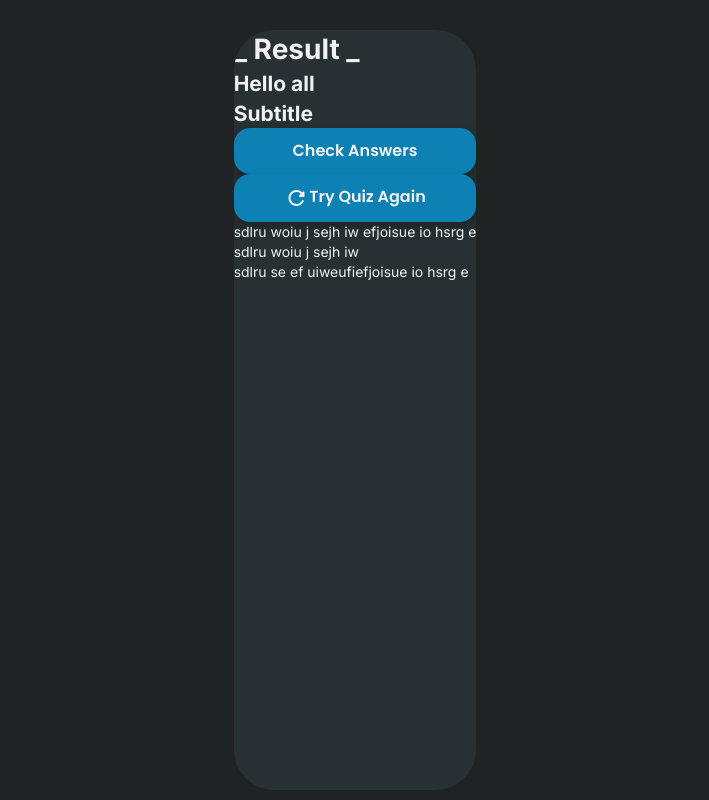
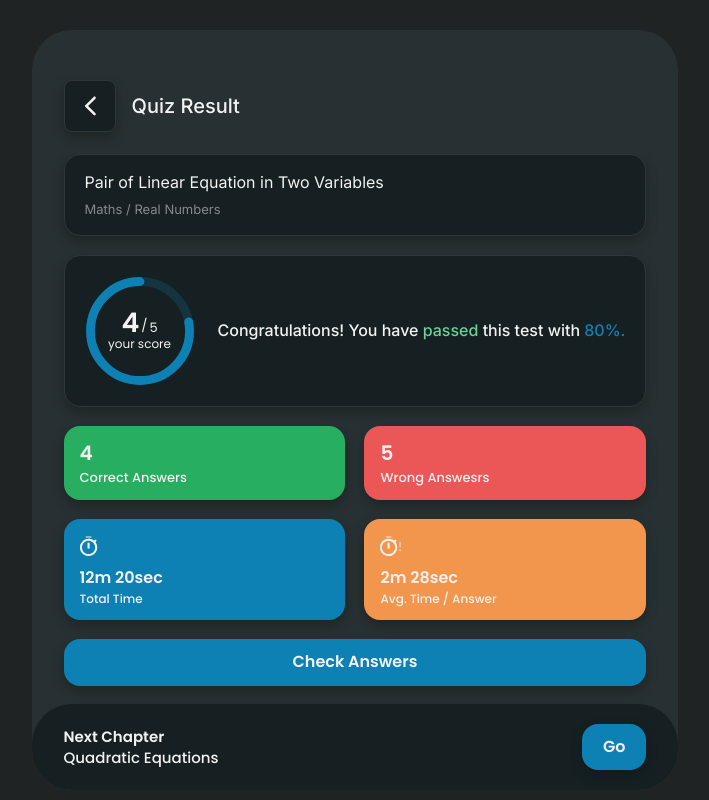
Before and after one commit to VanyaKupnevskij/quiz, a React (Create React App) app: page /quiz/result in a window 1280 px wide. Shown: the whole page, without its empty margins (285-994 px from the left). Built offline with nearby package versions, Linux system fonts and the light colour scheme.

Commit message:
result page

```diff
--- a/src/components/Banner/Banner.module.scss
+++ b/src/components/Banner/Banner.module.scss
@@ -1,4 +1,4 @@
-@import '../../index.scss';
+@import '../../variables.scss';
 
 .root {
   font-family: $base-font;
--- a/src/components/Button/Button.module.scss
+++ b/src/components/Button/Button.module.scss
@@ -1,4 +1,4 @@
-@import '../../index.scss';
+@import '../../variables.scss';
 
 .root {
   background-color: $blue-color;
--- a/src/components/Header/Header.module.scss
+++ b/src/components/Header/Header.module.scss
@@ -1,4 +1,4 @@
-@import '../../index.scss';
+@import '../../variables.scss';
 
 .header {
   margin: 50px 32px 0px 32px;
--- a/src/components/Question/Question.module.scss
+++ b/src/components/Question/Question.module.scss
@@ -1,4 +1,4 @@
-@import '../../index.scss';
+@import '../../variables.scss';
 
 .numeric_question {
   .current {
--- a/src/pages/QuizPage.module.scss
+++ b/src/pages/QuizPage.module.scss
@@ -1,4 +1,4 @@
-@import '../index.scss';
+@import '../variables.scss';
 
 .additional_info {
   padding: 32px 32px 3px 32px;
--- a/src/pages/QuizResult.jsx
+++ b/src/pages/QuizResult.jsx
@@ -1,8 +1,11 @@
-import { FullWidthButton } from '../components/Button/Button';
+import Header from '../components/Header/Header';
+import Button, { FullWidthButton } from '../components/Button/Button';
 
-import { Link } from 'react-router-dom';
-
+import classNames from 'classnames';
+import styles from './QuizResult.module.scss';
 import againImg from '../images/again.svg';
+import timerAvgImg from '../images/timer_avg.svg';
+import timerTotalImg from '../images/timer_total.svg';
 
 function handleOnClick() {
   alert('click button/link');
@@ -11,29 +14,107 @@ function handleOnClick() {
 function QuizResult() {
   return (
     <>
-      <header>
-        <Link to="/quiz">
-          <h1>_ Result _</h1>
-        </Link>
-      </header>
+      <Header title={'Quiz Result'} />
+
       <section className="main">
-        <div className="inner">
-          <h1>Hello all</h1>
-          <h2>Subtitle</h2>
-          <FullWidthButton isLink linkPath="/quiz/page" handleClick={handleOnClick}>
-            Check Answers
-          </FullWidthButton>
-          <FullWidthButton isLink linkPath="/quiz/page" handleClick={handleOnClick}>
-            <img src={againImg} alt={'again'} />
-            Try Quiz Again
-          </FullWidthButton>
-          <p>sdlru woiu j sejh iw efjoisue io hsrg e</p>
-          <p>sdlru woiu j sejh iw </p>
-          <p>sdlru se ef uiweufiefjoisue io hsrg e</p>
+        <div className={styles.content}>
+          <div className={classNames([styles.inner_result, 'inner'])}>
+            <InfoQuiz />
+
+            <ScoreBlock />
+
+            <div className={styles.correct_answers}>
+              <div className={styles.number}>4</div>
+              <div className={styles.description}>Correct Answers</div>
+            </div>
+            <div className={styles.wrong_answers}>
+              <div className={styles.number}>5</div>
+              <div className={styles.description}>Wrong Answesrs</div>
+            </div>
+            <div className={styles.total_time}>
+              <img src={timerTotalImg} alt="timer" />
+              <div className={styles.number}>12m 20sec</div>
+              <div className={styles.description}>Total Time</div>
+            </div>
+            <div className={styles.avg_time_answer}>
+              <img src={timerAvgImg} alt="timer" />
+              <div className={styles.number}>2m 28sec</div>
+              <div className={styles.description}>Avg. Time / Answer</div>
+            </div>
+            <FullWidthButton isLink linkPath="/quiz/page" className={styles.check_answers}>
+              Check Answers
+            </FullWidthButton>
+            <FullWidthButton isLink linkPath="/quiz/page" className={styles.try_again}>
+              <img src={againImg} alt="again" /> Try Quiz Again
+            </FullWidthButton>
+          </div>
         </div>
+
+        <NextBlock />
       </section>
     </>
   );
 }
 
+function InfoQuiz() {
+  return (
+    <div className={styles.info_quiz}>
+      <h2>Pair of Linear Equation in Two Variables</h2>
+      <div className={styles.category}>
+        <span className={styles.subtitle}>Maths</span>
+        {' / '}
+        <span className={styles.subtitle}>Real Numbers</span>
+      </div>
+    </div>
+  );
+}
+
+function ScoreBlock() {
+  return (
+    <div className={styles.score}>
+      <div className={styles.indicator}>
+        <svg
+          viewBox="0 0 100 100"
+          xmlns="http://www.w3.org/2000/svg"
+          preserveAspectRatio="none"
+          data-value="75">
+          <circle r="45" cx="50" cy="50" />
+          <path
+            className={styles.fill_circle}
+            d="M5,50a45,45 0 1,0 90,0a45,45 0 1,0 -90,0"
+            stroke-linecap="round"
+            stroke-linejoin="round"
+            stroke-dashoffset="282.78302001953125"
+            stroke-dasharray="282.78302001953125"
+          />
+        </svg>
+        <div className={styles.value}>
+          <span className={styles.current}>4</span>
+          <span className={styles.line}>/</span>
+          <span className={styles.total}>5</span>
+          <span className={styles.caption}>your score</span>
+        </div>
+      </div>
+      <p>
+        Congratulations! You have <span className={styles.green}>passed</span> this test with
+        <span className={styles.blue}>{' 80%.'}</span>
+      </p>
+    </div>
+  );
+}
+
+function NextBlock() {
+  return (
+    <div className={styles.next_block}>
+      <div className={styles.chapter}>
+        <div className={styles.head}>Next Chapter</div>
+        <div>Quadratic Equations</div>
+      </div>
+      <Button isLink linkPath="/quiz" handleClick={handleOnClick}>
+        Go
+      </Button>
+    </div>
+  );
+}
+
 export default QuizResult;
--- a/src/pages/QuizResult.module.scss
+++ b/src/pages/QuizResult.module.scss
@@ -1 +1,259 @@
-@import '../index.scss';
+@import '../variables.scss';
+
+.content {
+  display: flex;
+  flex-direction: column;
+  font-family: $second-font;
+  margin-top: 22px;
+  flex-grow: 1;
+  padding: 0 16px;
+
+  .inner_result {
+    padding: 0 16px 16px 16px;
+    display: grid;
+    grid-template-columns: 1fr 1fr;
+    grid-template-areas:
+      'A A'
+      'B B'
+      'C D'
+      'E F'
+      'V V'
+      'R R';
+    gap: 19px;
+
+    &::-webkit-scrollbar-thumb {
+      background-color: rgba($back-color, 0.65);
+    }
+  }
+
+  .info_quiz {
+    grid-area: A;
+    border-radius: $base-border-radius;
+    background-color: $back-color;
+
+    display: flex;
+    flex-direction: column;
+    justify-content: center;
+    font-family: $base-font;
+    padding: 16px 20px;
+    border: 1px solid $border-color;
+    box-shadow: $base-box-shadow;
+
+    h2 {
+      font-weight: 400;
+      font-size: 16px;
+    }
+
+    .category {
+      padding-top: 7px;
+
+      font-weight: 400;
+      font-size: 13px;
+      opacity: 0.5;
+    }
+  }
+
+  .score {
+    grid-area: B;
+    background-color: $back-color;
+    border-radius: $base-border-radius;
+    border: 1px solid $border-color;
+    box-shadow: $base-box-shadow;
+
+    padding: 20px;
+    display: flex;
+    justify-content: center;
+    align-items: center;
+
+    .indicator {
+      position: relative;
+
+      svg {
+        display: inline-flex;
+        vertical-align: bottom;
+        width: 110px;
+        height: 110px;
+      }
+      circle {
+        stroke: rgba($blue-color, 0.2);
+        stroke-width: 8px;
+        stroke-dasharray: 0;
+        fill: none;
+      }
+      .fill_circle {
+        stroke-width: 8px;
+        stroke-dashoffset: calc(282.783px - 220px);
+        stroke: $blue-color;
+        fill: none;
+        transition: stroke-dashoffset 1s cubic-bezier(0.43, 0.41, 0.22, 0.91);
+        transform-origin: center center;
+        transform: rotate(-90deg) scaleX(-1) scaleY(-1);
+      }
+
+      .value {
+        position: absolute;
+        left: 50%;
+        top: 50%;
+        transform: translateX(-50%) translateY(-50%);
+        display: flex;
+        flex-wrap: wrap;
+        align-items: flex-end;
+        justify-content: center;
+
+        .current {
+          font-weight: 600;
+          font-size: 27px;
+          line-height: 25px;
+        }
+        .line {
+          font-weight: 400;
+          font-size: 13px;
+          line-height: 18px;
+          padding: 0 2px;
+        }
+        .total {
+          font-weight: 400;
+          font-size: 13px;
+          line-height: 14px;
+        }
+      }
+      .caption {
+        font-weight: 400;
+        font-size: 12px;
+        line-height: 18px;
+        white-space: nowrap;
+      }
+    }
+
+    p {
+      font-family: $base-font;
+      font-weight: 500;
+      font-size: 16px;
+      line-height: 160%;
+      margin-left: 23px;
+
+      .blue {
+        color: #0e81b4;
+      }
+      .green {
+        color: #6fcf97;
+      }
+    }
+  }
+
+  .correct_answers {
+    grid-area: C;
+    border-radius: $base-border-radius;
+    background-color: $green-color;
+    box-shadow: $base-box-shadow;
+    padding: 12px 16px;
+
+    .number {
+      font-weight: 600;
+      font-size: 20px;
+      line-height: 30px;
+    }
+
+    .description {
+      font-weight: 500;
+      font-size: 13px;
+      line-height: 20px;
+    }
+  }
+
+  .wrong_answers {
+    grid-area: D;
+    border-radius: $base-border-radius;
+    background-color: $red-color;
+    box-shadow: $base-box-shadow;
+    padding: 12px 16px;
+
+    .number {
+      font-weight: 600;
+      font-size: 20px;
+      line-height: 30px;
+    }
+
+    .description {
+      font-weight: 500;
+      font-size: 13px;
+      line-height: 20px;
+    }
+  }
+
+  .total_time {
+    grid-area: E;
+    border-radius: $base-border-radius;
+    background-color: $blue-color;
+    box-shadow: $base-box-shadow;
+    padding: 12px 16px;
+
+    img {
+      padding: 5px 0;
+    }
+
+    .number {
+      font-weight: 600;
+      font-size: 16px;
+      line-height: 24px;
+    }
+
+    .description {
+      font-weight: 500;
+      font-size: 12px;
+      line-height: 18px;
+    }
+  }
+
+  .avg_time_answer {
+    grid-area: F;
+    border-radius: $base-border-radius;
+    background-color: $orange-color;
+    box-shadow: $base-box-shadow;
+    padding: 12px 16px;
+
+    img {
+      padding: 5px 0;
+    }
+
+    .number {
+      font-weight: 600;
+      font-size: 16px;
+      line-height: 24px;
+    }
+
+    .description {
+      font-weight: 500;
+      font-size: 12px;
+      line-height: 18px;
+    }
+  }
+
+  .check_answers {
+    grid-area: V;
+  }
+
+  .try_again {
+    grid-area: R;
+  }
+}
+
+// Next block
+.next_block {
+  font-family: $second-font;
+  border-radius: 40px;
+  background-color: $back-color;
+  padding: 20px 32px;
+  display: flex;
+  align-items: center;
+  justify-content: space-between;
+
+  .chapter {
+    font-weight: 500;
+    font-size: 15px;
+
+    .head {
+      font-weight: 600;
+    }
+  }
+}
--- a/src/pages/QuizStart.module.scss
+++ b/src/pages/QuizStart.module.scss
@@ -1,4 +1,4 @@
-@import '../index.scss';
+@import '../variables.scss';
 
 .content {
   background-color: $back-color;
```
